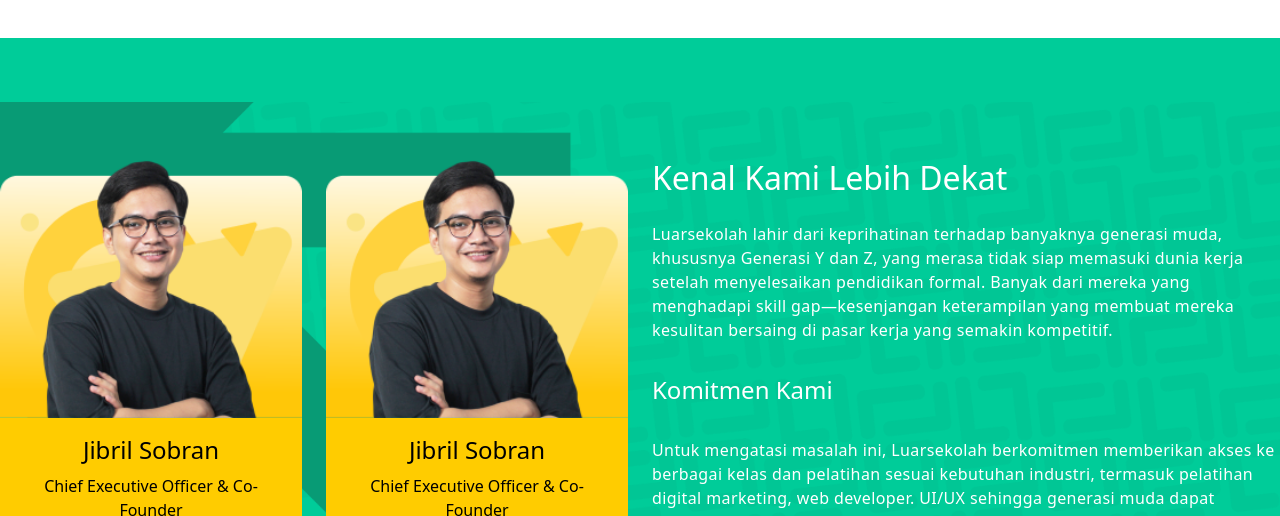
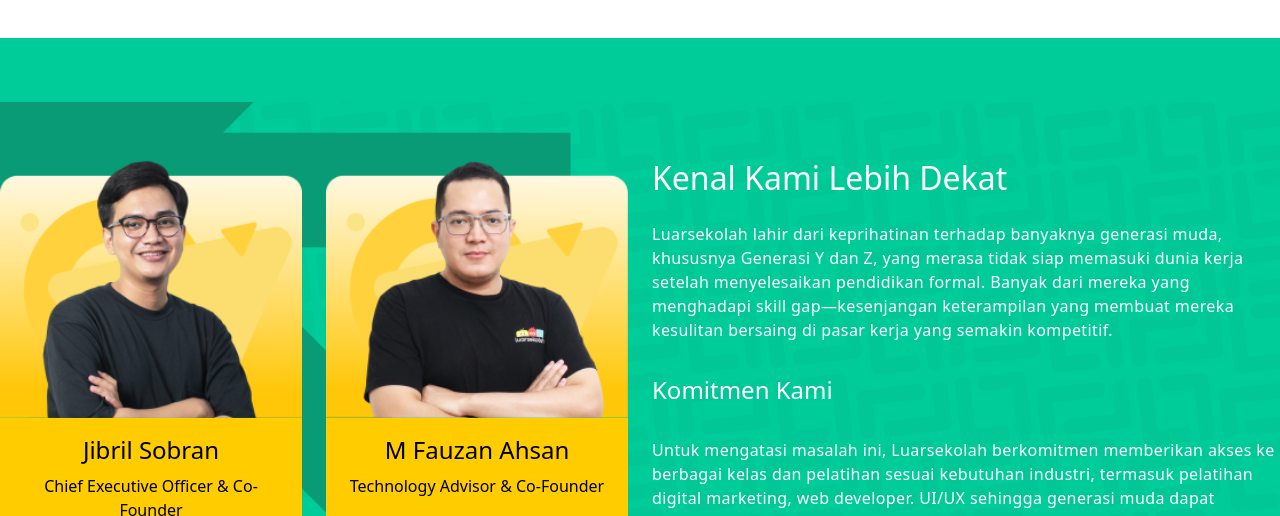
Before and after one commit to yantosan502/collaboration_luar_sekolah, a website built with Vite: page index.html in a window 1280 px wide. Shown: the part 690-1206 px from the top of the page. Built offline with nearby package versions, Linux system fonts and the light colour scheme; files whose address does not match are found by name.

Commit message:
Fixing in founder item

```diff
--- a/index.html
+++ b/index.html
@@ -114,7 +114,7 @@
                     </div>
                     <div class='w-full flex flex-col rounded-2xl'>
                         <img
-                                src="/web%20dev%20assets/Kenal%20Kami%20Lebih%20Dekat/Kenal%20Kami%20Lebih%20Dekat%20-%20M.%20Jibril%20Sorban.png"
+                                src="/web%20dev%20assets/Kenal%20Kami%20Lebih%20Dekat/Kenal%20Kami%20Lebih%20Dekat%20-%20M.%20Fauzan%20Ahsan.png"
                                 alt="">
                         <div
                                 class="flex flex-col gap-6 bg-[#FFCC00] p-4 rounded-b-2xl pb">
@@ -122,9 +122,8 @@
 
                                 <h3
                                         class="text-center text-black text-2xl font-medium">
-                                    Jibril Sobran</h3>
-                                <p class="text-center">Chief Executive Officer
-                                    & Co-Founder</p>
+                                    M Fauzan Ahsan</h3>
+                                <p class="text-center">Technology Advisor & Co-Founder</p>
                             </div>
                             <div class="flex gap-2 w-full justify-center">
                                 <img
@@ -253,7 +252,7 @@
                 class="xl:container flex flex-col mx-auto gap-8">
             <h2
                     class="text-center text-black text-[32px] font-normal font-['Poppins'] leading-10">
-                Mengapa Luar sekolah</h2>
+                Mengapa Luarsekolah</h2>
             <div class="flex w-full gap-6">
 
                 <div
```
